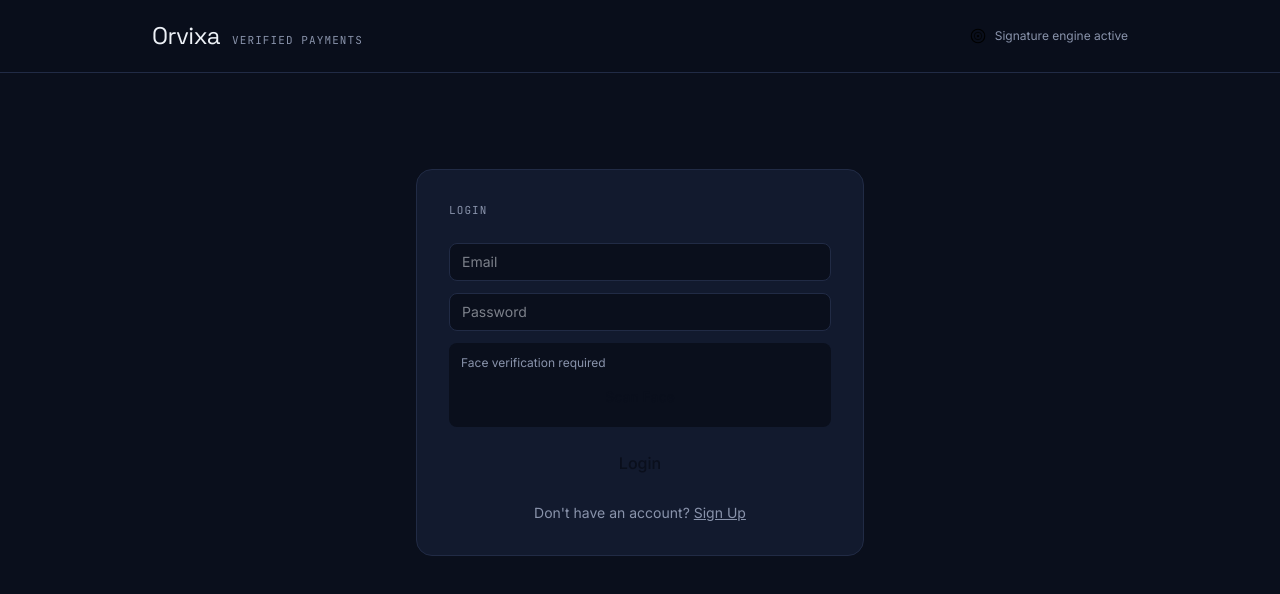
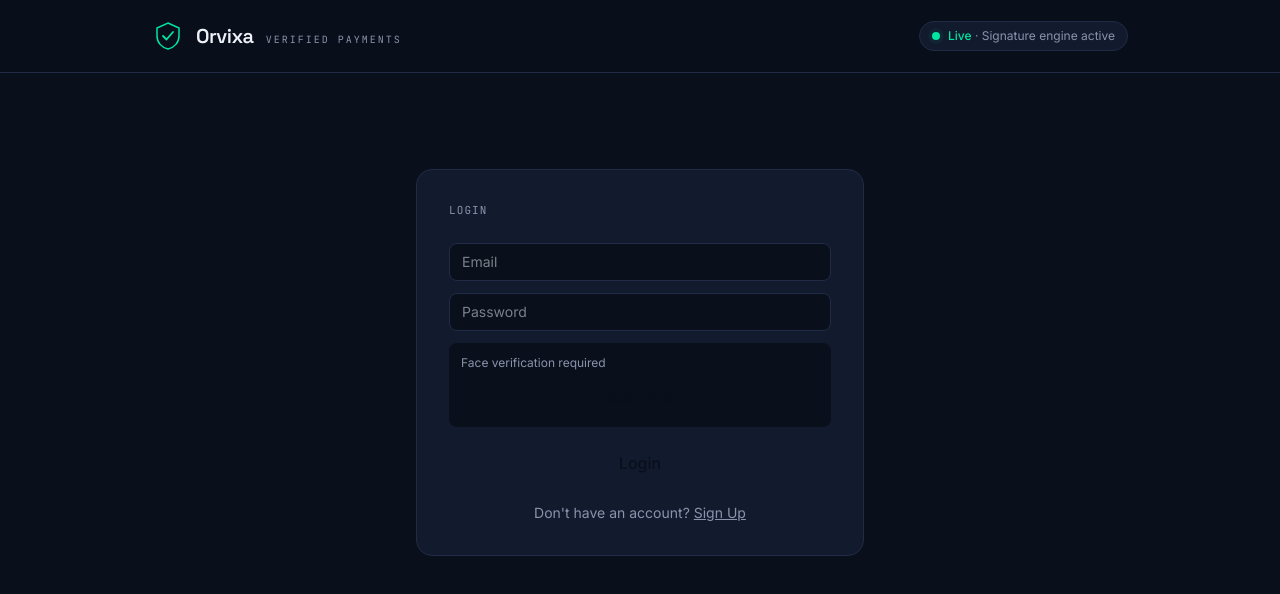
Before and after one commit to PiyushSaxena05/Orvixa, a React (Vite) app in the folder frontend/: page / in a window 1280 px wide. Shown: the top 594 px of the page. Built offline with nearby package versions, Linux system fonts and the light colour scheme.

Commit message:
Update Header.jsx

```diff
--- a/frontend/src/components/Header.jsx
+++ b/frontend/src/components/Header.jsx
@@ -3,22 +3,43 @@ function Header() {
     <header className="border-b border-border-soft bg-ink/95 backdrop-blur sticky top-0 z-50">
       <div className="max-w-5xl mx-auto px-6 py-5 flex items-center justify-between">
 
-        <div className="flex items-baseline gap-3">
-          <span className="font-display text-2xl text-text-primary tracking-tight">
-            Orvixa
-          </span>
-          <span className="font-mono text-[11px] text-text-muted uppercase tracking-widest">
-            Verified Payments
-          </span>
+        <div className="flex items-center gap-3">
+          <div className="relative flex items-center justify-center w-8 h-8">
+            <svg width="32" height="32" viewBox="0 0 32 32" className="text-accent">
+              <path
+                d="M16 3 L27 8 V16 C27 22.5 22.5 27.5 16 29 C9.5 27.5 5 22.5 5 16 V8 Z"
+                fill="none"
+                stroke="currentColor"
+                strokeWidth="1.5"
+              />
+              <path
+                d="M11 16 L14.5 19.5 L21 12"
+                fill="none"
+                stroke="currentColor"
+                strokeWidth="1.8"
+                strokeLinecap="round"
+                strokeLinejoin="round"
+              />
+            </svg>
+          </div>
+          <div className="flex items-baseline gap-3">
+            <span className="font-display font-semibold text-xl text-text-primary tracking-tight">
+              Orvixa
+            </span>
+            <span className="hidden sm:inline font-mono text-[10px] text-text-muted uppercase tracking-[0.2em]">
+              Verified Payments
+            </span>
+          </div>
         </div>
 
-        <div className="flex items-center gap-2">
-          <svg width="18" height="18" viewBox="0 0 24 24" className="text-brass">
-            <circle cx="12" cy="12" r="9" fill="none" stroke="currentColor" strokeWidth="1.5" />
-            <circle cx="12" cy="12" r="5" fill="none" stroke="currentColor" strokeWidth="1" />
-            <circle cx="12" cy="12" r="1.5" fill="currentColor" />
-          </svg>
-          <span className="text-xs text-text-muted">Signature engine active</span>
+        <div className="flex items-center gap-2 rounded-full border border-border-soft bg-surface px-3 py-1.5">
+          <span className="relative flex h-2 w-2">
+            <span className="animate-ping absolute inline-flex h-full w-full rounded-full bg-accent opacity-75"></span>
+            <span className="relative inline-flex rounded-full h-2 w-2 bg-accent"></span>
+          </span>
+          <span className="text-xs text-text-muted">
+            <span className="text-accent font-medium">Live</span> · Signature engine active
+          </span>
         </div>
 
       </div>
```
